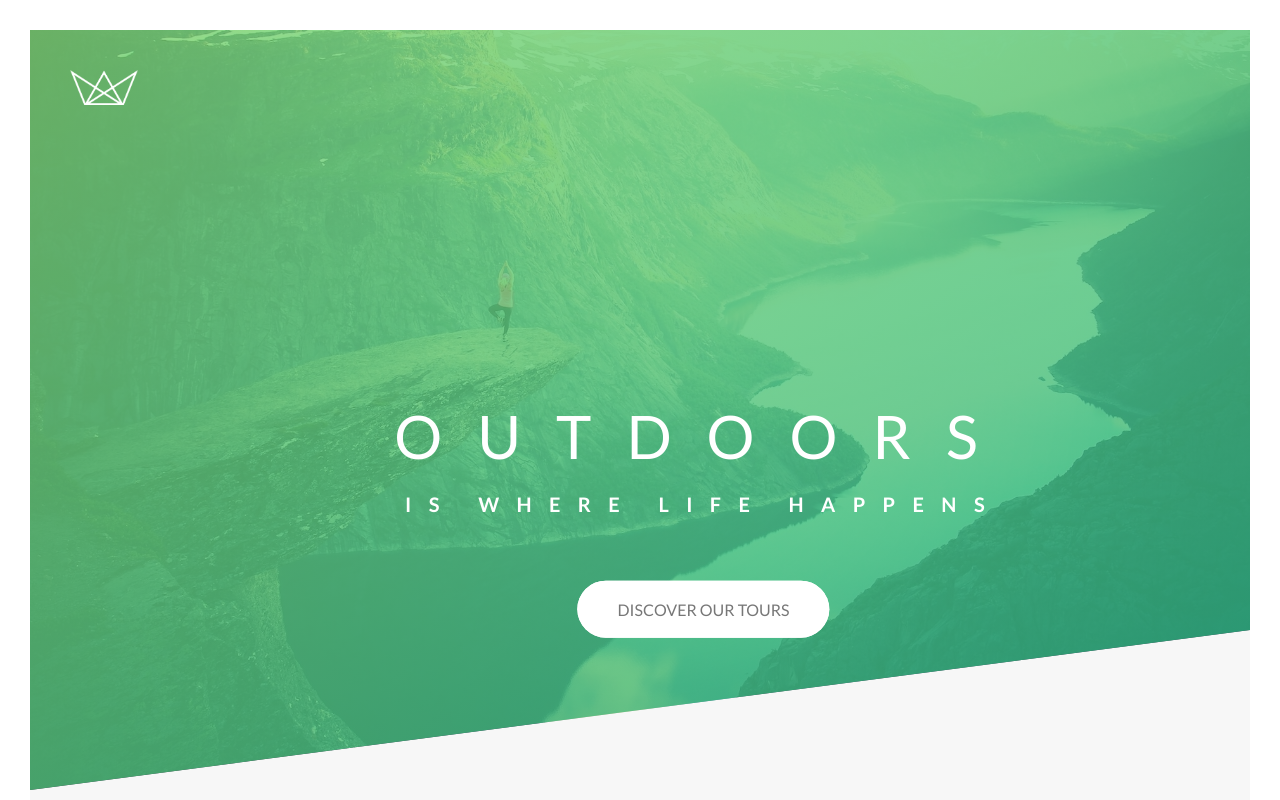
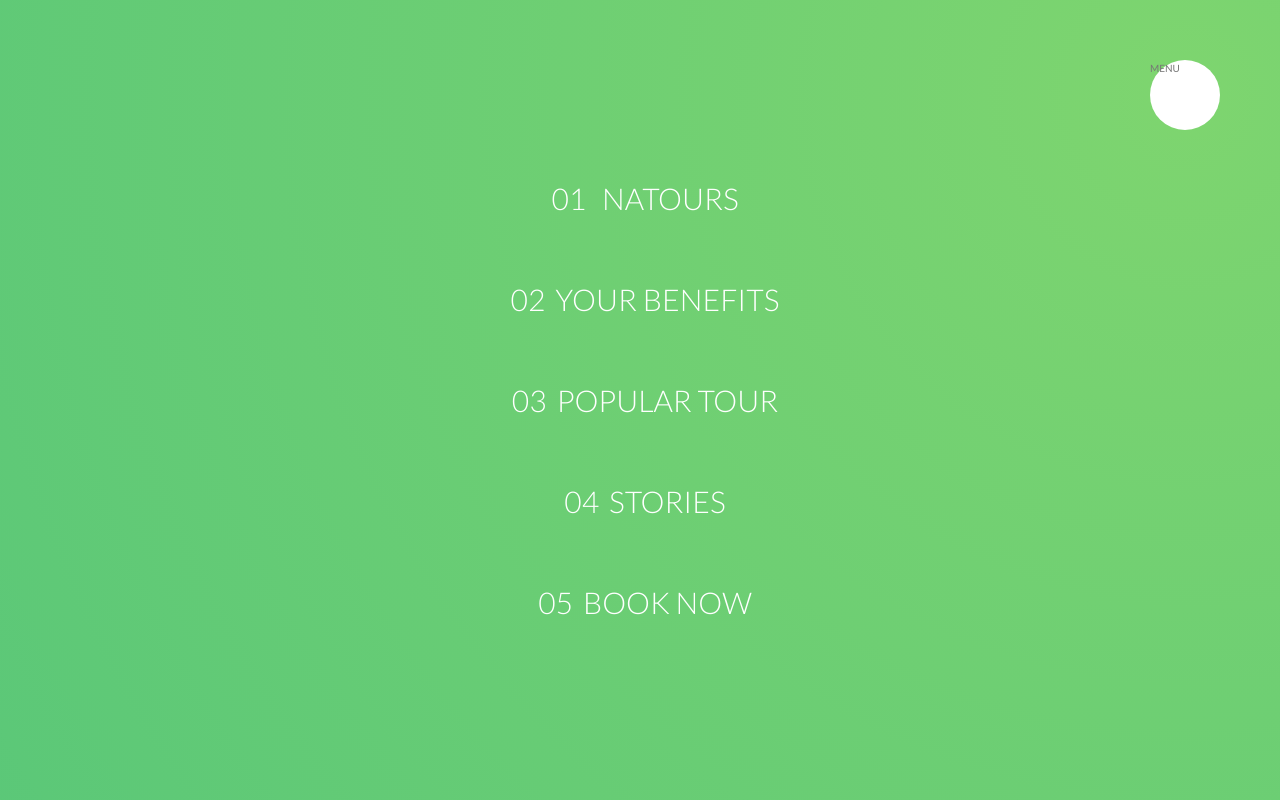
Before and after one commit to EniPuska/naTours, a website: page index.html in a window 1280 px wide. Shown: the top 800 px of the page. Drawn offline with Linux system fonts and the light colour scheme.

Commit message:
add navigation v1

```diff
--- a/index.html
+++ b/index.html
@@ -14,6 +14,20 @@
         <title>Natours | Exciting tours for adventurous people</title>
     </head>
     <body>
+        <div class="navigation">
+            <input type="checkbox" class="navigationCheckBox" id="navigationToggle">
+            <label for="navigationToggle" class="navigationButton">MENU</label>
+            <div class="navigationBackground">&nbsp;</div>
+            <nav class="navigationNav">
+                <ul class="navigationList">
+                    <li class="navigationItem"><a href="" class="navigationLink"><span>01</span> Natours</a></li>
+                    <li class="navigationItem"><a href="" class="navigationLink"><span>02</span>Your benefits</a></li>
+                    <li class="navigationItem"><a href="" class="navigationLink"><span>03</span>Popular tour</a></li>
+                    <li class="navigationItem"><a href="" class="navigationLink"><span>04</span>Stories</a></li>
+                    <li class="navigationItem"><a href="" class="navigationLink"><span>05</span>Book now</a></li>
+                </ul>
+            </nav>
+        </div>
         <header class = "header">
             <div class = "headerLogoBox">
                 <img src="img/logo-white.png" alt = "Logo" class = "headerLogo"/>
--- /dev/null
+++ b/sass/layout/_navigation.scss
@@ -0,0 +1,79 @@
+.navigation {
+
+    &CheckBox{
+        display: none;
+    }
+
+    &Button {
+        background-color: $color-white;
+        height: 7rem;
+        width: 7rem;
+        position: fixed;
+        top: 6rem;
+        right: 6rem;
+        border-radius: 50%;
+        z-index: 2000;
+    }
+
+    &Background {
+        height: 6rem;
+        width: 6rem;
+        border-radius: 50%;
+        position: fixed;
+        top: 6.5rem;
+        right: 6.5rem;
+        background-image: radial-gradient($color-primary-light, $color-primary-dark);
+        z-index: 1000;
+        transform: scale(80);
+    }
+
+    &Nav {
+        height: 100vh;
+        width: 100%;
+        position: fixed;
+        top: 0;
+        right: 0;
+        z-index: 1500;
+    }
+
+    &List{
+        position: absolute;
+        top: 50%;
+        left: 50%;
+        transform: translate(-50%, -50%);
+        list-style: none;
+        text-align: center;
+    }
+
+    &Item{
+        margin: 1rem;
+    }
+
+    &Link {
+        &:link,
+        &:visited {
+            display: inline-block;
+            font-size: 3rem;
+            font-weight: 300;
+            color: $color-white;
+            padding: 1rem 2rem;
+            text-decoration: none;
+            text-transform: uppercase;
+            background-image: linear-gradient(120deg, transparent 0%, transparent 50%, $color-white 50%);
+            background-size: 225%;
+            transition: all .4s;
+
+            span {
+                margin: 1rem;
+                display: inline-block;
+            }
+        }
+
+        &:hover,
+        &:active {
+            background-position: 100%;
+            color: $color-primary;
+            transform: translateX(1rem);
+        }
+    }
+}
--- a/sass/main.scss
+++ b/sass/main.scss
@@ -17,6 +17,7 @@
 @import './layout/footer';
 @import './layout/grid';
 @import './layout/header';
+@import './layout/navigation';
 
 
 @import './pages/home';
```
Also changed, not shown: css/style.css.
